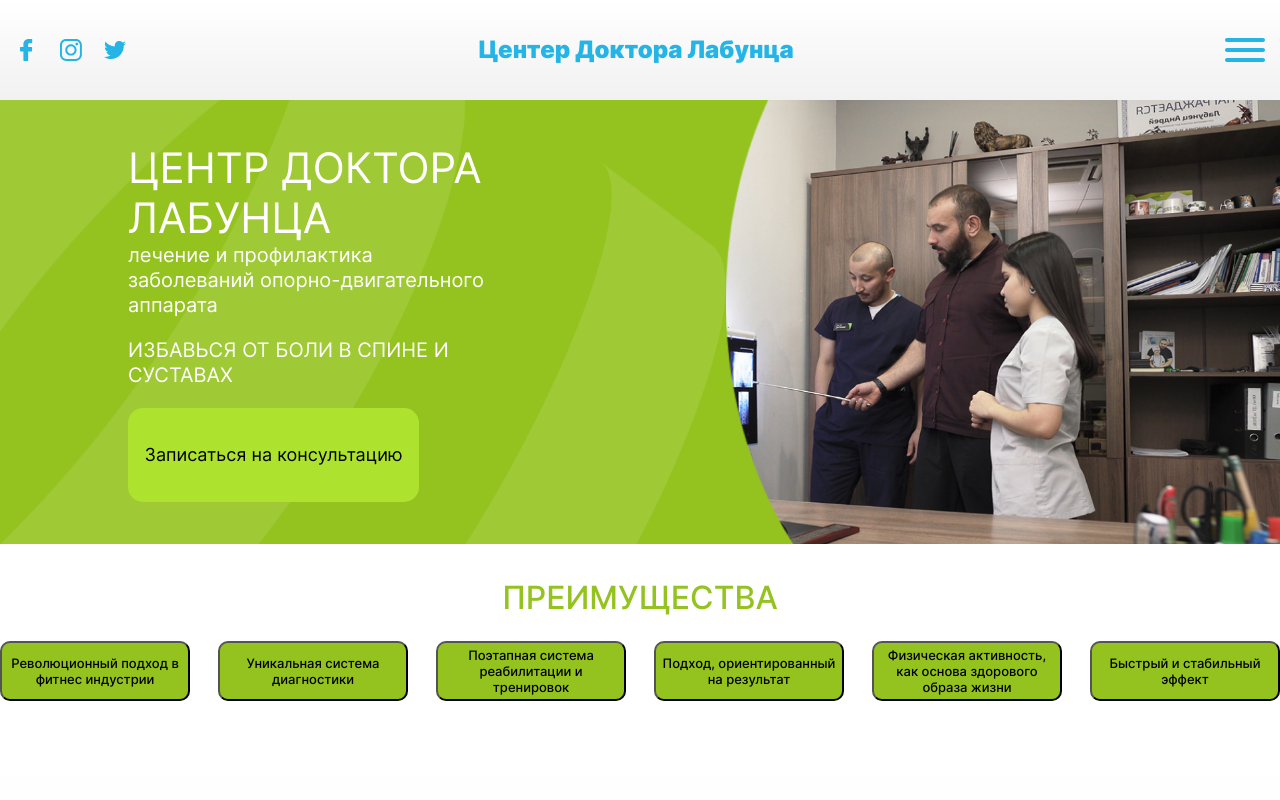
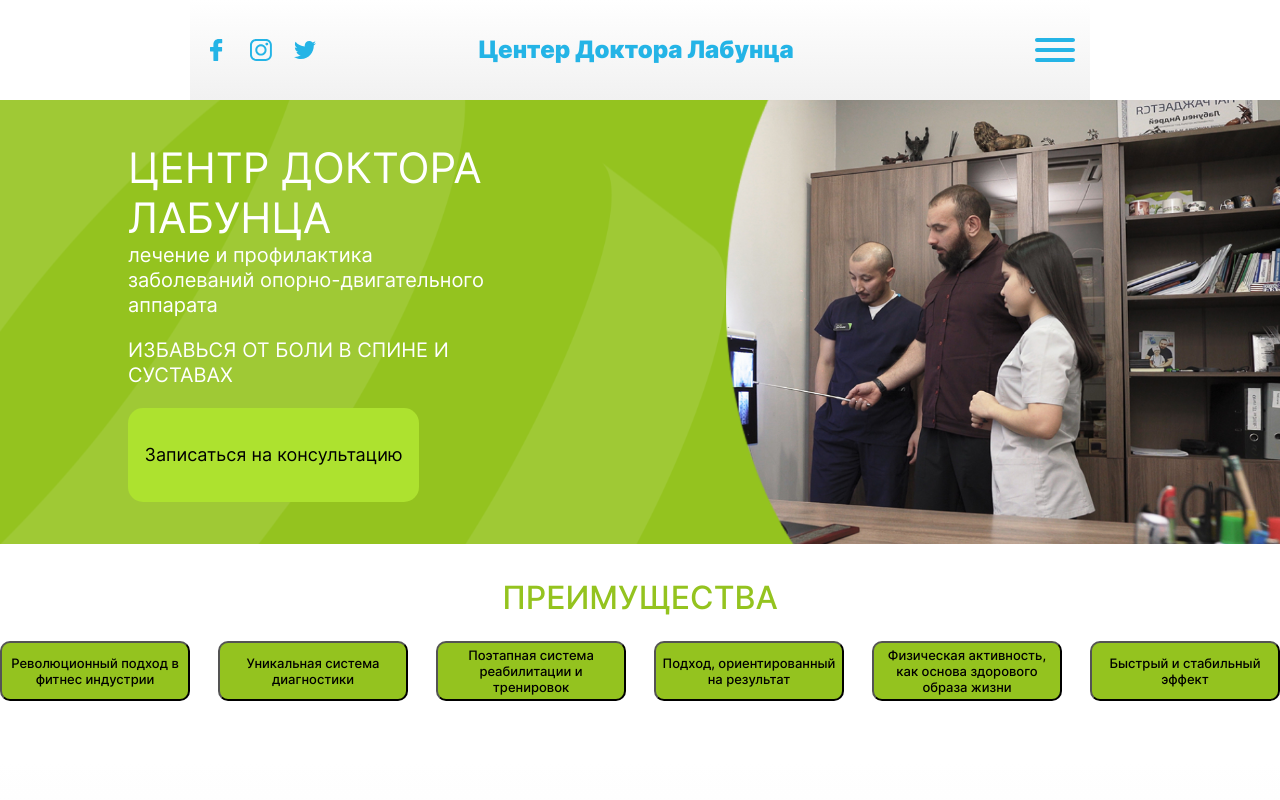
Before and after one commit to The-Mechanical-Ocean/doctor-lending, a React (Create React App) app: page / in a window 1280 px wide. Shown: the top 800 px of the page. Built offline with nearby package versions, Linux system fonts and the light colour scheme.

Commit message:
prob fix pages

```diff
--- a/package.json
+++ b/package.json
@@ -2,7 +2,7 @@
   "name": "doctor-lending",
   "version": "0.1.0",
   "private": true,
-  "homepage": "https://github.com/The-Mechanical-Ocean/doctor-lending#readme",
+  "homepage": "https://the-mechanical-ocean.github.io/doctor-lending/",
   "dependencies": {
     "@testing-library/jest-dom": "^5.16.4",
     "@testing-library/react": "^13.3.0",
--- a/src/components/Header/Header.css
+++ b/src/components/Header/Header.css
@@ -90,9 +90,9 @@
   transition: opacity 0.5s ease 0s;
 }
 
-@media screen and (max-width: 1160px) {
+@media screen and (max-width: 1280px) {
   .header {
-    max-width: 768px;
+    max-width: 900px;
   }
 }
 
--- a/src/index.js
+++ b/src/index.js
@@ -1,6 +1,5 @@
 import './index.css';
 import React from 'react';
-import { BrowserRouter } from 'react-router-dom';
 import App from './components/App/App';
 import reportWebVitals from './reportWebVitals';
 import {createRoot} from "react-dom/client";
@@ -10,9 +9,7 @@ const root = createRoot(rootElement);
 
 root.render(
   <React.StrictMode>
-    <BrowserRouter>
       <App />
-    </BrowserRouter>
   </React.StrictMode>
 );
 
```
Also changed, not shown: src/components/App/App.js (+0 -10 lines), 1 other file (tests, documents, lock files or other folders).
